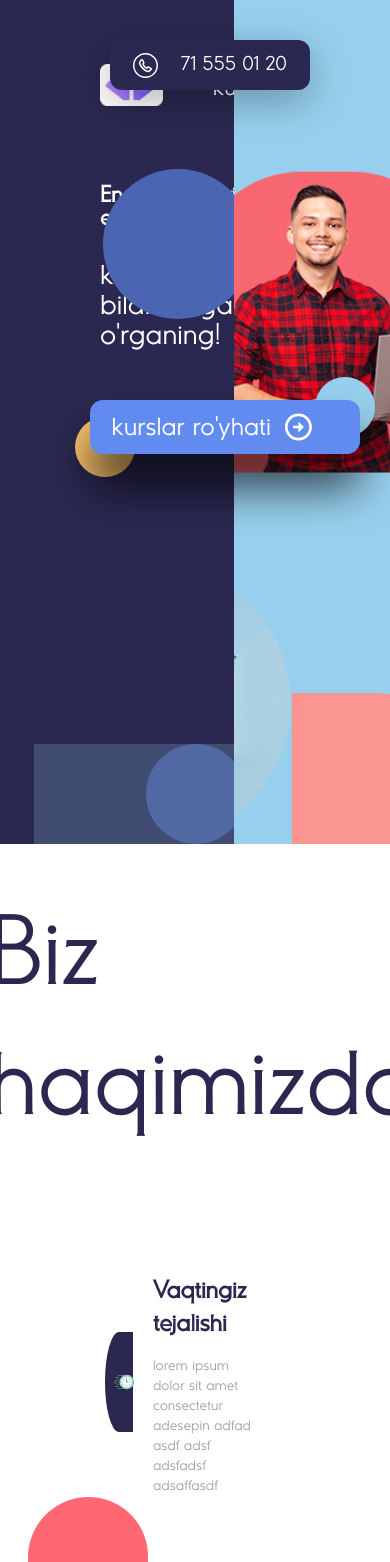
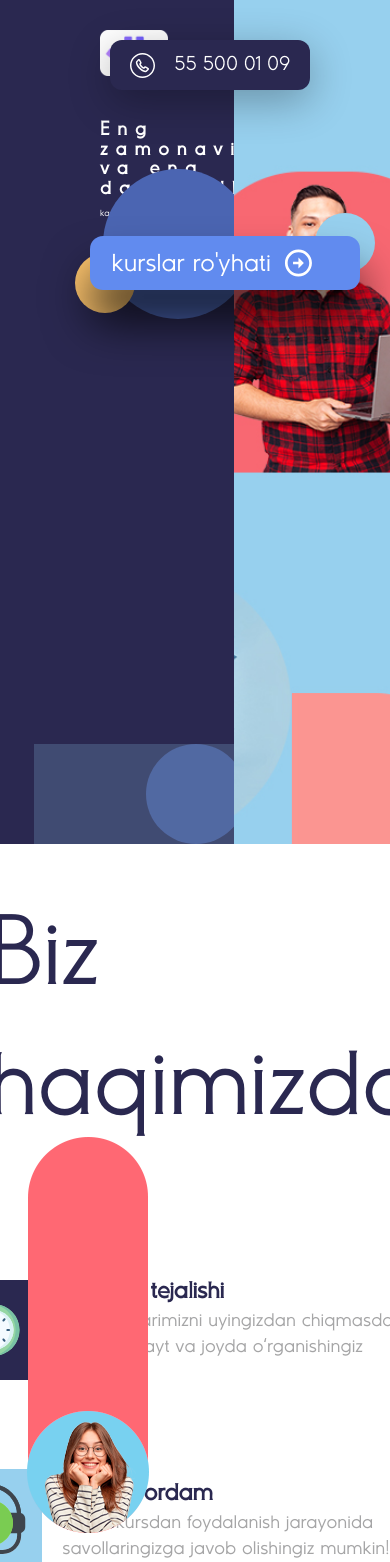
Before and after one commit to xurshedergashboyev/video-lessons, a React (Create React App) app: page / in a window 390 px wide. Shown: the top 1562 px of the page. Built offline with nearby package versions, Linux system fonts and the light colour scheme.

Commit message:
responsive

```diff
--- a/src/components/AboutUs/index.jsx
+++ b/src/components/AboutUs/index.jsx
@@ -28,39 +28,39 @@ const data = [
         id: 1,
         img: time,
         name: 'Vaqtingiz tejalishi',
-        desc: 'lorem ipsum dolor sit amet consectetur adesepin adfad asdf adsf adsfadsf adsaffasdf',
+        desc: 'Video kurslarimizni uyingizdan chiqmasdan xohlagan payt va joyda o‘rganishingiz mumkin.',
     },
     {
         id: 2,
         img: technicSupport,
         name: 'Texnik yordam',
-        desc: 'lorem ipsum dolor sit amet consectetur adesepin adfad asdf adsf adsfadsf adsaffasdf',
+        desc: 'Video kursdan foydalanish jarayonida savollaringizga javob olishingiz mumkin!',
         bgColor: '#97d0ee'
     },
     {
         id: 3,
         img: flag,
         name: "Video kurslar o'zbek tilida",
-        desc: 'lorem ipsum dolor sit amet consectetur adesepin adfad asdf adsf adsfadsf adsaffasdf'
+        desc: 'Video kurslarimiz sof o‘zbek tilida va shuning uchun ham tez va osonlik bilan o‘rganasiz.'
     },
     {
         id: 4,
         img: toPro,
         name: '0 dan pro darajasigacha',
-        desc: 'lorem ipsum dolor sit amet consectetur adesepin adfad asdf adsf adsfadsf adsaffasdf',
+        desc: 'Video kurslarimiz sizni 0’dan professional darajagacha olib chiqadi.',
         bgColor: '#97d0ee'
     },
     {
         id: 5,
         img: telegram,
         name: 'Telegramda yopiq chat',
-        desc: 'lorem ipsum dolor sit amet consectetur adesepin adfad asdf adsf adsfadsf adsaffasdf'
+        desc: 'Telegram guruhimizda o‘qituvchi va o‘quvchilar bilan doimiy fikr almashingiz mumkin.'
     },
     {
         id: 6,
         img: certificate,
         name: 'Maxsus sertifikat',
-        desc: 'lorem ipsum dolor sit amet consectetur adesepin adfad asdf adsf adsfadsf adsaffasdf',
+        desc: 'Video kursimizni to‘liq o‘z tugatganingizdan so‘ng maxsus sertifikat beriladi.',
         bgColor: '#97d0ee'
     }
 ]
--- a/src/components/AboutUs/style.js
+++ b/src/components/AboutUs/style.js
@@ -69,12 +69,15 @@ export const FacilitiesItem = styled.div`
   margin-bottom: 50px;
   margin-right: 50px;
   @media screen and (max-width: 1430px) {
-    width: 40%;
+    width: 400px;
+  }
+  @media screen and (max-width: 1300px) {
+    width: 500px;
   }
 `;
 
 export const FacilitiesItemImage = styled.div`
-  width: 150px;
+  width: 200px;
   height: 100px;
   border-radius: 50% 0 0 50%;
   margin-right: 20px;
@@ -102,6 +105,7 @@ export const FacilitiesItemName = styled.h2`
 `;
 
 export const FacilitiesItemDesc = styled.p`
-  font-size: 15px;
+  font-size: 20px;
   color: #a5a5a6;
+  margin-top: 0;
 `;
--- a/src/components/Footer/index.jsx
+++ b/src/components/Footer/index.jsx
@@ -7,7 +7,8 @@ import {
     ContactInfo,
     Map,
     MapContainer,
-    Copywriting
+    Copywriting,
+    Heart
 } from "./style";
 
 import historyLine from '../../assets/icons/history-line.svg';
@@ -47,7 +48,7 @@ const Footer = () => {
                 </Container>
             </Wrapper>
             <Copywriting>
-                Made with love by Space21
+                Made with <Heart src="https://emojipedia-us.s3.dualstack.us-west-1.amazonaws.com/thumbs/120/apple/285/red-heart_2764-fe0f.png"/> by Space21
             </Copywriting>
         </div>
     )
--- a/src/components/Footer/style.js
+++ b/src/components/Footer/style.js
@@ -66,3 +66,9 @@ export const Copywriting = styled.div `
   align-items: center;
   color: #fff;
 `;
+
+export const Heart = styled.img `
+  width: 25px;
+  height: 25px;
+  margin: 0 5px;
+`;
--- a/src/components/HeaderCta/index.jsx
+++ b/src/components/HeaderCta/index.jsx
@@ -53,7 +53,7 @@ const HeaderCta = () => {
                         <NavbarPhoneButton>
                             <NavbarPhoneIcon src={phoneIcon}/>
                             <NavbarPhoneNumber>
-                                71 555 01 20
+                                55 500 01 09
                             </NavbarPhoneNumber>
                         </NavbarPhoneButton>
                     </RightContainer>
--- a/src/components/HeaderCta/style.js
+++ b/src/components/HeaderCta/style.js
@@ -47,14 +47,15 @@ export const CtaContainer = styled.div`
 `;
 
 export const CtaHeader = styled.h1`
-  font-size: 6vw;
+  font-size: 5vw;
   color: #fff;
   margin-bottom: 10px;
   line-height: 1;
+  letter-spacing: 8px;
 `;
 
 export const CtaDesc = styled.p`
-  font-size: 30px;
+  font-size: 2.5vw;
   color: #fff;
 `;
 
@@ -64,7 +65,7 @@ export const CtaButtonContainer = styled.div`
   display: flex;
   z-index: 5;
   position: relative;
-  margin-top: 50px;
+  margin-top: 5vw;
 `;
 
 export const TopLittleCircle = styled.div`
--- a/src/components/Navbar/style.js
+++ b/src/components/Navbar/style.js
@@ -31,10 +31,11 @@ export const NavbarLogoImg = styled.img `
 
 export const NavbarItem = styled.p `
   margin-right: 50px;
-  font-size: 25px;
+  font-size: 2vw;
   color: #fff;
   cursor: pointer;
   transition: text-decoration .5s ease-in-out;
+  text-align: center;
   &:hover {
     text-decoration: underline;
   }
--- a/src/components/OrderCta/index.jsx
+++ b/src/components/OrderCta/index.jsx
@@ -10,7 +10,7 @@ import {
     TopLittleCircle,
 } from "./style";
 
-import orderImage from '../../assets/images/web03-min.png'
+import orderImage from '../../assets/images/rasm-odam.png'
 
 const OrderCta = () => {
     return (
--- a/src/components/OrderCta/style.js
+++ b/src/components/OrderCta/style.js
@@ -3,7 +3,7 @@ import styled from 'styled-components'
 
 export const Wrapper = styled.div `
   width: 100%;
-  height: 100vh;
+  height: 100%;
   background-color: #4b5a81;
 `;
 
@@ -22,7 +22,7 @@ export const LeftContainer = styled.div `
 `;
 
 export const LeftContainerHeading = styled.h2 `
-  font-size: 75px;
+  font-size: 6vw;
   color: #fff;
   width: 100%;
   margin-bottom: 50px;
@@ -35,6 +35,7 @@ export const CtaButtonContainer = styled.div`
   z-index: 5;
   position: relative;
   margin-top: 50px;
+  margin-bottom: 50px;
 `;
 
 export const TopLittleCircle = styled.div`
@@ -64,9 +65,9 @@ export const LeftCtaButton = styled.button`
   z-index: 99999;
   border-radius: 12px;
   cursor: pointer;
+  transition: transform .3s ease-in-out;
   &:hover {
     transform: scale(1.05);
-    transition: transform .3s ease-in-out;
   }
 `
 // export const LeftContainerButton = styled.button`
--- a/src/containers/CoursesList/index.jsx
+++ b/src/containers/CoursesList/index.jsx
@@ -2,7 +2,7 @@ import {Wrapper, FirstCircle, SecondCircle, ThirdCircle} from "./style";
 import OurCourses from "../../components/OurCourses";
 import CoursesCategory from "../../components/CoursesCategory";
 import {RightLongImage} from "../../components/OurCourses/style";
-import rightImage from '../../assets/images/web01.png'
+import rightImage from '../../assets/images/rasm.png'
 import FormSection from "../../components/FormSection";
 
 
```
Also changed, not shown: src/assets/images/rasm-odam.png (added), src/assets/images/rasm.png (added).
